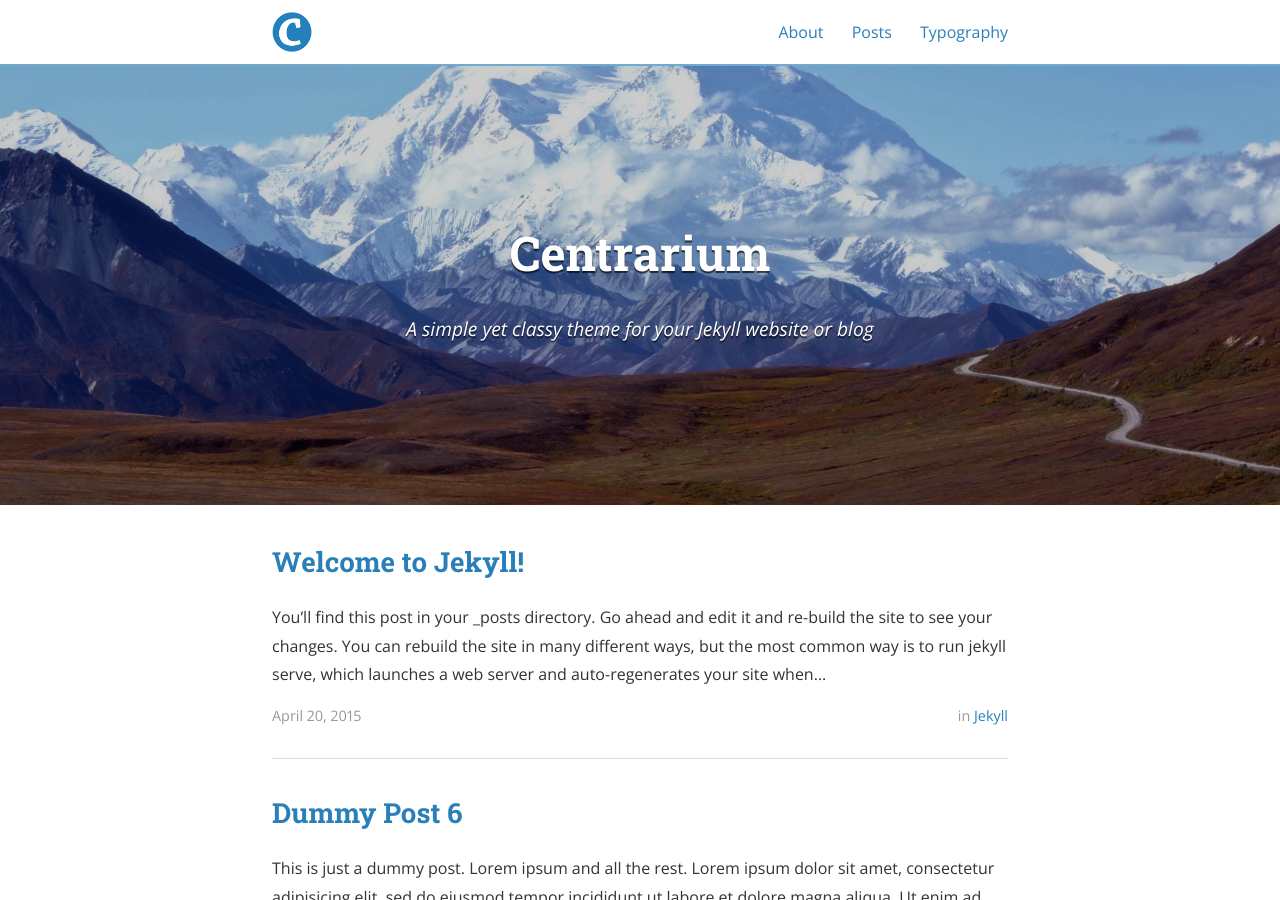
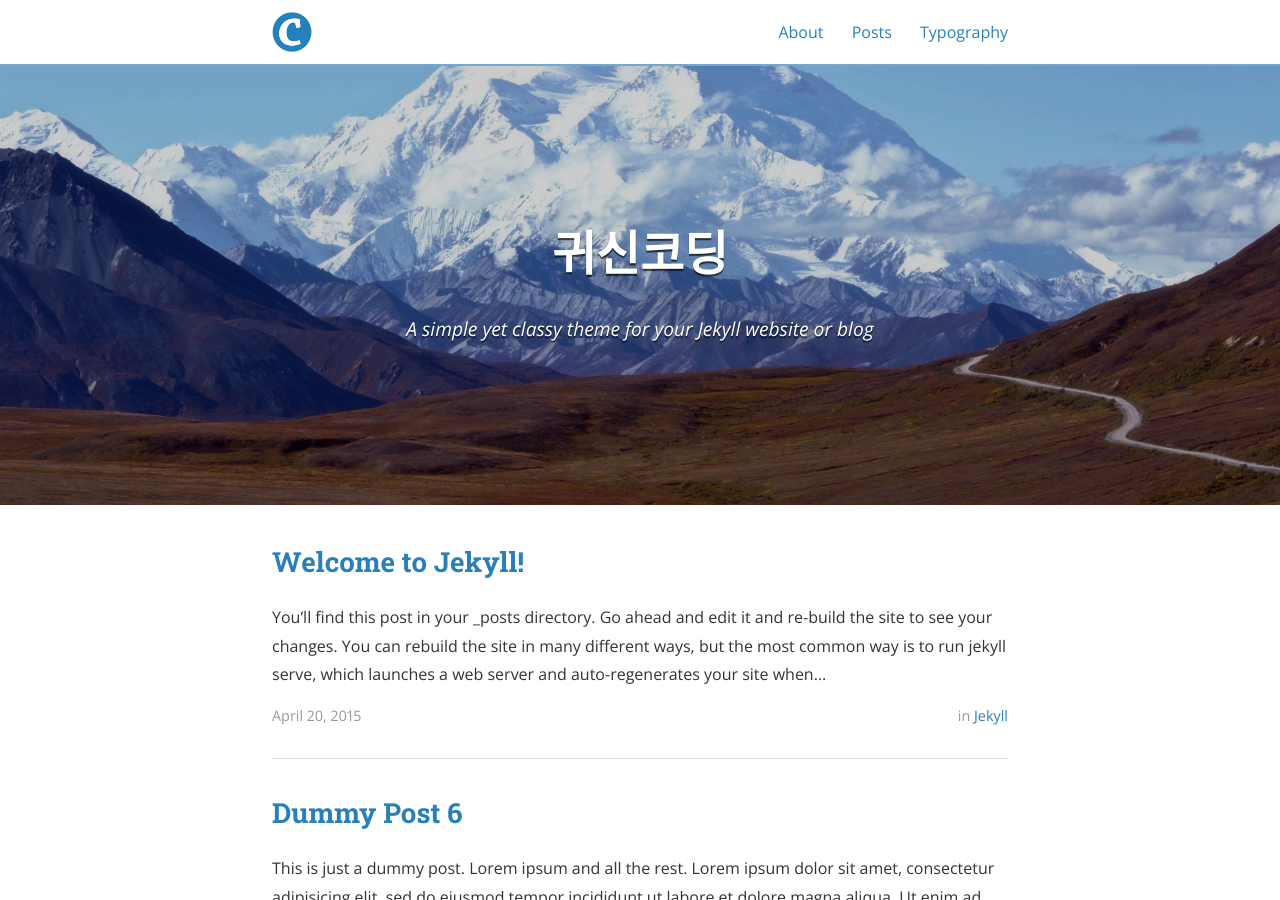
Before and after one commit to 77kkyu/77kkyu.github.io, a Jekyll site: the page built from index.html, in a window 1280 px wide and 900 px high. Built offline with Jekyll 4.4.1, drawn with Linux system fonts in a browser that asks for light colours; nearby versions of some CDN libraries; the list of posts is cut into pages by our own code.

Commit message:
Update _config.yml

```diff
--- a/_config.yml
+++ b/_config.yml
@@ -9,7 +9,7 @@ exclude:
   - "/vendor/"
 
 # Site settings
-title: Centrarium
+title: 귀신코딩
 subtitle: "A simple yet classy theme for your Jekyll website or blog"
 email: blcentra@gmail.com
 name: Ben Centra
```
